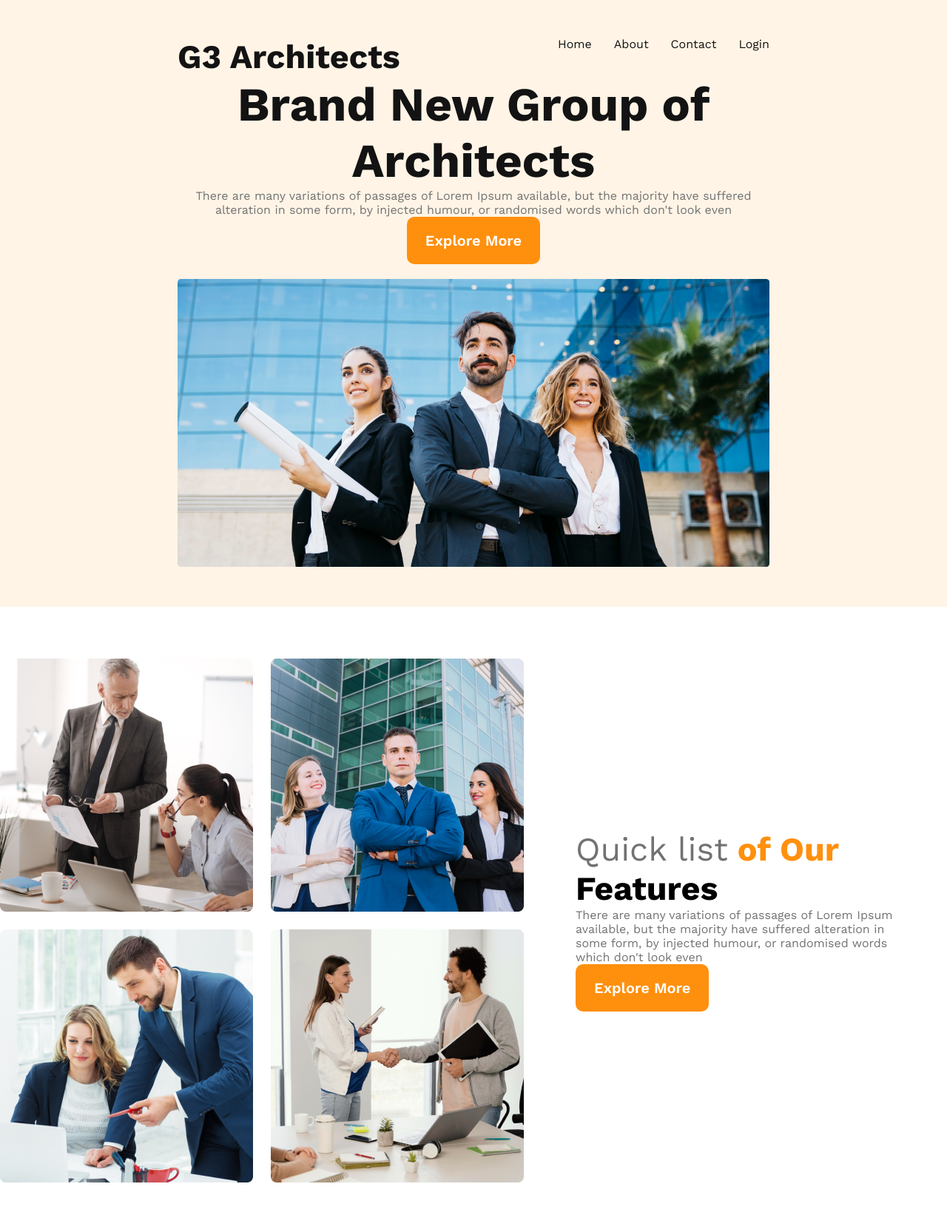
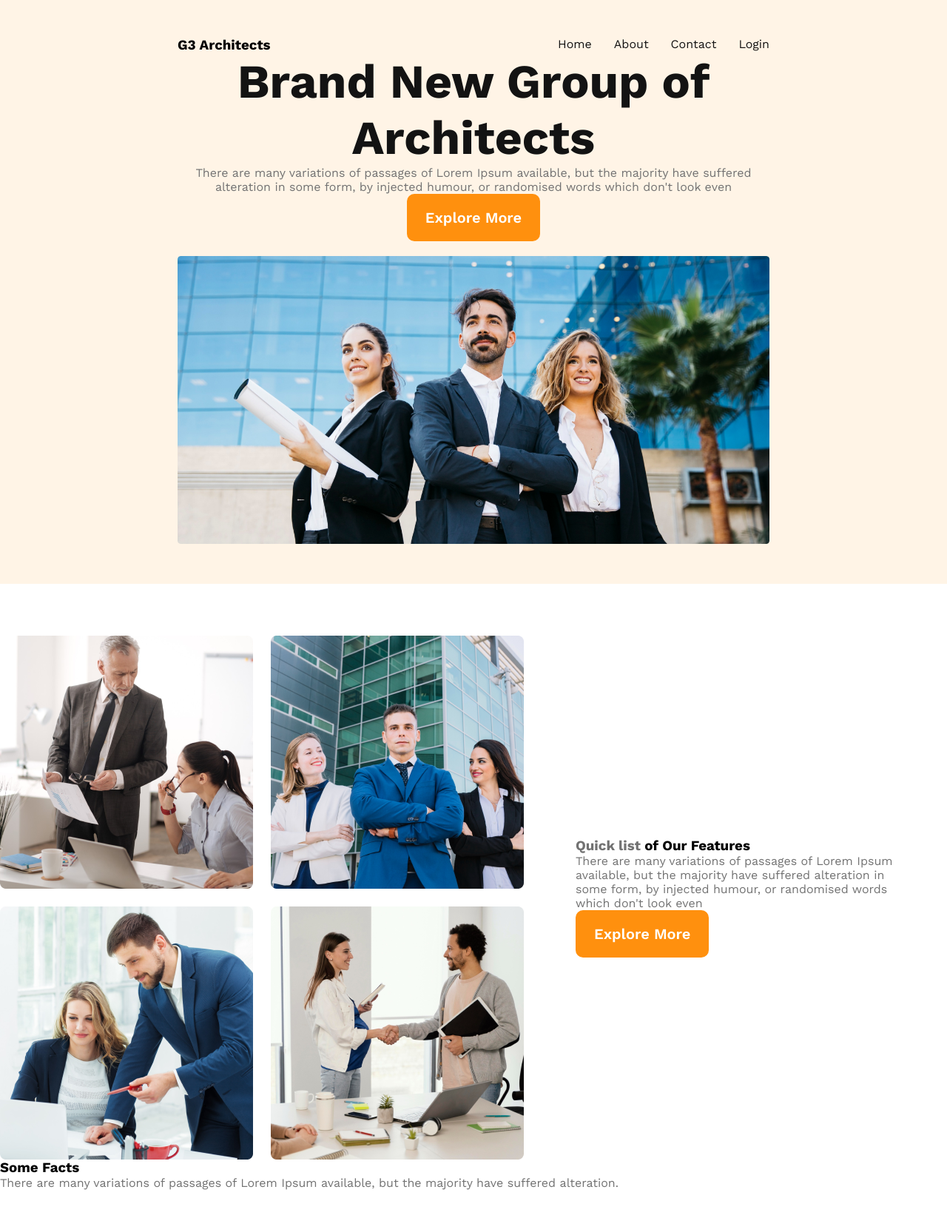
Before and after one commit to MrColonThree/g3-architects-website, a plain HTML site: page index.html in a window 1280 px wide. Shown: the whole page at 74% size. Drawn offline with nearby package versions, Linux system fonts and the light colour scheme.

Commit message:
started shared CSS

```diff
--- a/index.html
+++ b/index.html
@@ -37,16 +37,26 @@
 </div>
   </header>
   <main>
+    <!-- Teams section start -->
    <section class="teams-container">
     <div class="teams-img-container">
      <img src="images/team1.png" alt=""><img src="images/team2.png" alt=""><img src="images/team3.png" alt=""><img src="images/team4.png" alt="">
     </div>
     <div class="teams-content">
-     <h3 class="teams-title"><span class="quick-list text-light-gray">Quick list</span> <span class="text-features">of Our</span> <span>Features</span></h3>
+     <h3 class="section-title"><span class="quick-list text-light-gray">Quick list</span> <span class="text-features">of Our</span> <span>Features</span></h3>
      <p class="text-light-gray">There are many variations of passages of Lorem Ipsum available, but the majority have suffered alteration in some form, by injected humour, or randomised words which don't look even</p>
      <button class="btn-primary">Explore More</button>
     </div>
    </section>
+   <!-- Features section -->
+  <section class="features">
+
+  </section>
+  <!-- Facts section -->
+  <section class="facts">
+    <h3 class="section-title">Some Facts</h3>
+    <p class="text-light-gray">There are many variations of passages of Lorem Ipsum available, but the majority have suffered alteration.</p>
+  </section>
   </main>
   <footer>
 
--- a/styles/architect.css
+++ b/styles/architect.css
@@ -8,6 +8,11 @@
   font-weight: 600;
   cursor: pointer;
   border: none;
+}
+section-title{
+  font-size: 2.8rem;
+  font-weight: 700;
+  color: #131313;
 }
 .text-light-gray{
   color: #727272;
@@ -26,11 +31,6 @@ nav{
   display: flex;
   justify-content: space-between;
   #131313
-}
-.nav-title{
-  font-size: 2.8rem;
-  font-weight: 700;
-  color: #131313;
 }
 nav>ul{
   display: flex;
```
